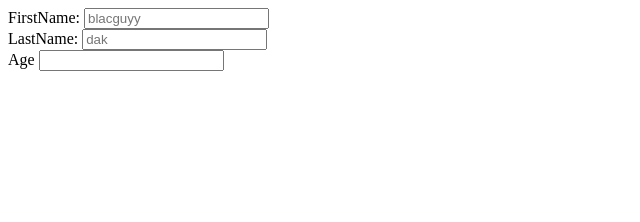
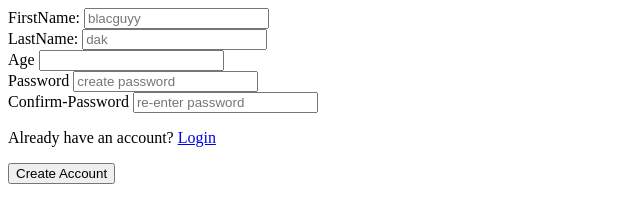
Before and after one commit to emmyxm/sign-up-form, a plain HTML site: page index.html in a window 1280 px wide. Shown: the whole page, without its empty margins (0-640 px from the left). Drawn offline with Linux system fonts and the light colour scheme.

Commit message:
Added login features

```diff
--- a/index.html
+++ b/index.html
@@ -6,6 +6,7 @@
     <title>Document</title>
 </head>
 <body>
+    <div>
     <form action="" method="post">
         <div>
             <label for="firstname">FirstName:</label>
@@ -19,6 +20,18 @@
             <label for="age">Age</label>
             <input type="number" id="age" required min="18">
         </div>
+        <div>
+            <label for="password">Password</label>
+            <input type="password" id="password" placeholder="create password" required>
+        </div>
+        <div>
+            <label for="confirmpassword">Confirm-Password</label>
+            <input type="password" id="confirmpassword" placeholder="re-enter password" required>
+        </div>
+        <p>Already have an account? <a href="login/login.html">Login</a></p>
+        <button type="submit">Create Account</button>
     </form>
+
+    </div>
 </body>
 </html>
```
Also changed, not shown: login/login.html (added, +22 -0 lines).
